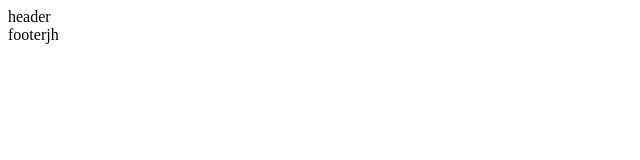
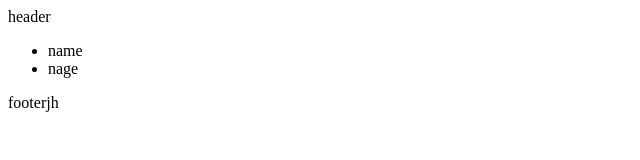
Before and after one commit to infozamani/project_git_exap, a plain HTML site: page index.html in a window 1280 px wide. Shown: the whole page, without its empty margins (0-640 px from the left). Drawn offline with Linux system fonts and the light colour scheme.

Commit message:
updata nav

```diff
--- a/index.html
+++ b/index.html
@@ -9,6 +9,12 @@
    <header>
     header
    </header>
+   <nav>
+    <ul>
+        <li>name</li>
+        <li>nage</li>
+    </ul>
+   </nav>
    <footer>
     footerjh
    </footer>
```
